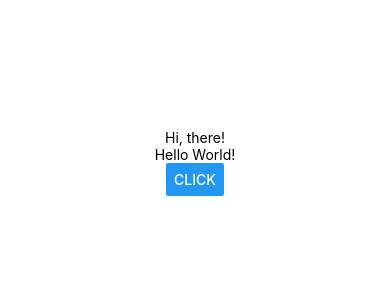
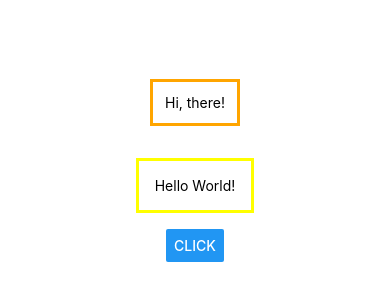
Before and after one commit to henks20/react-native-basic-app, a React Native app: screen / in a window 390 px wide. Shown: the part 260-560 px from the top of the page. Built offline with nearby package versions, Linux system fonts and the light colour scheme.

Commit message:
Add basic styling

```diff
--- a/App.js
+++ b/App.js
@@ -4,9 +4,18 @@ export default function App() {
   return (
     <View style={styles.container}>
       <View>
-        <Text>Hi, there!</Text>
+        <Text style={styles.text}>Hi, there!</Text>
       </View>
-      <Text>Hello World!</Text>
+      <Text
+        style={{
+          margin: 16,
+          borderWidth: 3,
+          borderColor: "yellow",
+          padding: 16,
+        }}
+      >
+        Hello World!
+      </Text>
       <Button title="click" />
     </View>
   );
@@ -19,4 +28,10 @@ const styles = StyleSheet.create({
     alignItems: "center",
     justifyContent: "center",
   },
+  text: {
+    margin: 16,
+    padding: 12,
+    borderWidth: 3,
+    borderColor: "orange",
+  },
 });
```
